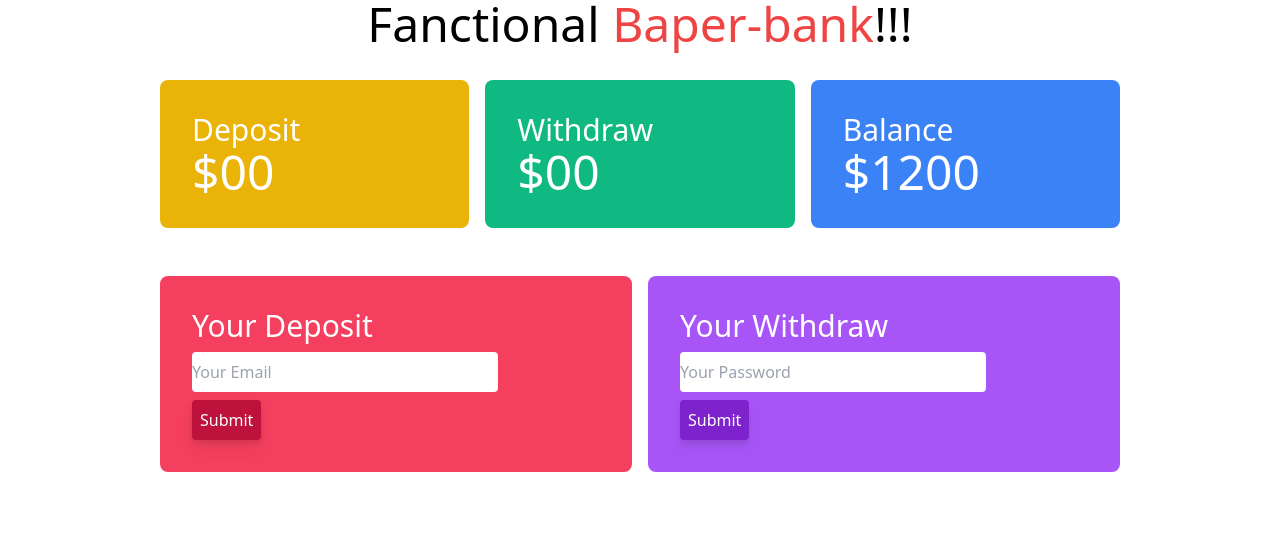
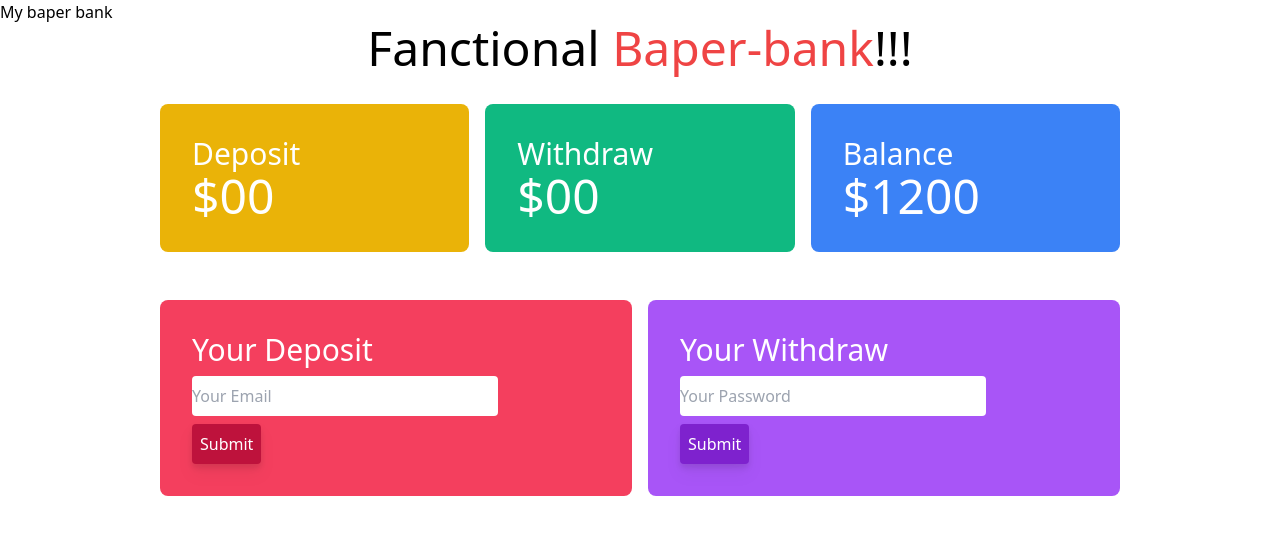
Before and after one commit to mehedihasan42/Bank-LTD., a plain HTML site: page index.html in a window 1280 px wide. Drawn offline with nearby package versions, Linux system fonts and the light colour scheme.

Commit message:
test commited

```diff
--- a/index.html
+++ b/index.html
@@ -8,6 +8,7 @@
     <script src="https://cdn.tailwindcss.com"></script>
 </head>
 <body>
+    <h1>My baper bank</h1>
     <header>
        <h1 class="text-5xl text-center"> Fanctional <span class="text-red-500 text-medium">Baper-bank</span>!!!</h1>
     </header>
```
